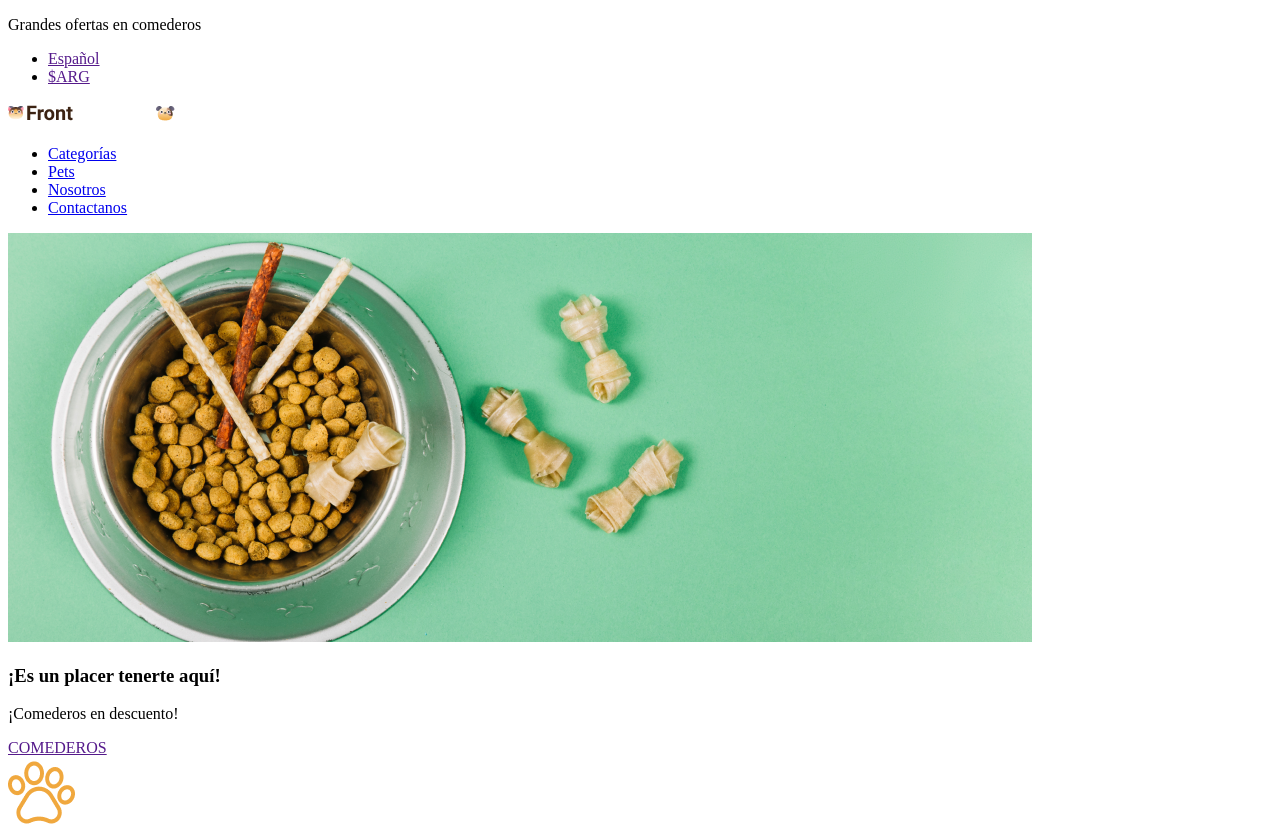
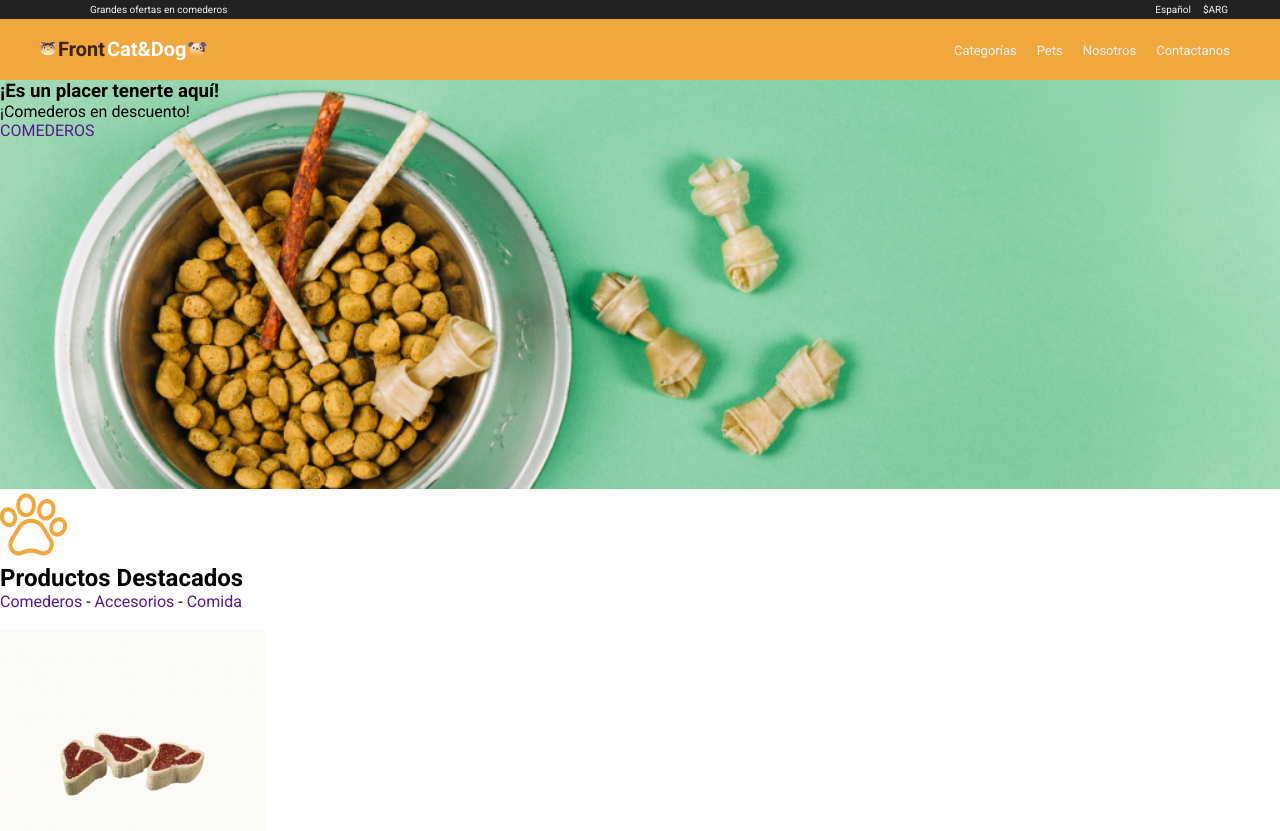
Before and after one commit to lucasgustavodiaz/PetShop, a plain HTML site: page index.html in a window 1280 px wide. Shown: the top 831 px of the page. Drawn offline with Linux system fonts and the light colour scheme.

Commit message:
update PepShop

```diff
--- /dev/null
+++ b/css/style.css
@@ -0,0 +1,63 @@
+@import url('https://fonts.googleapis.com/css2?family=Roboto:ital,wght@0,100;0,300;0,400;0,500;0,700;0,900;1,100;1,300;1,400;1,500;1,700;1,900&display=swap');
+
+* {
+    margin: 0;
+    box-sizing: border-box;
+    font-family: 'Roboto', sans-serif;
+    text-decoration: none;
+}
+
+ul {
+    list-style: none;
+}
+
+header .ofertas {
+    background: #222222;
+    color: #f3f3f3;
+    display: flex;
+    justify-content: space-between;
+    align-items: center;
+    font-size: 10px;
+    padding: 4px 52px 4px 90px;
+
+}
+
+.ofertas ul {
+    display: flex;
+}
+
+header .nav-container {
+    background: #F0A83E;
+    display: flex;
+    justify-content: space-between;
+    align-items: center;
+    padding: 11px 40px;
+
+}
+
+header a {
+    color: #f3f3f3;
+}
+
+nav a {
+    font-size: 13px;
+}
+
+nav ul {
+    display: flex;
+}
+
+.ofertas li {
+    padding-left: 12px;
+}
+
+nav ul li {
+    padding: 10px;
+}
+
+.banner {
+    background-image: url(../img/bowl-and-pet-daities-on-green-background\ 1.png);
+    background-repeat: no-repeat;
+    background-size: cover;
+    height: 409px;
+}
--- a/index.html
+++ b/index.html
@@ -5,6 +5,7 @@
     <meta charset="UTF-8">
     <meta http-equiv="X-UA-Compatible" content="IE=edge">
     <meta name="viewport" content="width=device-width, initial-scale=1.0">
+    <link rel="stylesheet" href="./css/style.css">
     <title>Petshop</title>
 </head>
 
@@ -12,18 +13,16 @@
     <!-- Contenido para la cabecera -->
     <header>
         <!-- Barra superior -->
-        <div>
+        <div class="ofertas">
             <p>Grandes ofertas en comederos</p>
             <!-- Menú regional -->
-            <div>
-                <ul>
-                    <li><a href="">Español</a></li>
-                    <li><a href="">$ARG</a></li>
-                </ul>
-            </div>
+            <ul>
+                <li><a href="">Español</a></li>
+                <li><a href="">$ARG</a></li>
+            </ul>
         </div>
         <!-- Barra de menú principal -->
-        <div>
+        <div class="nav-container">
             <img src="./img/Logo.png" alt="">
             <!-- Menú principal -->
             <nav>
@@ -41,7 +40,6 @@
     <main>
         <!-- Sección banner -->
         <section class="banner">
-            <img src="./img/bowl-and-pet-daities-on-green-background 1.png" alt="Imagen de Bowl">
             <h3>¡Es un placer tenerte aquí!</h3>
             <p>¡Comederos en descuento!</p>
             <a href="">COMEDEROS</a>
```
